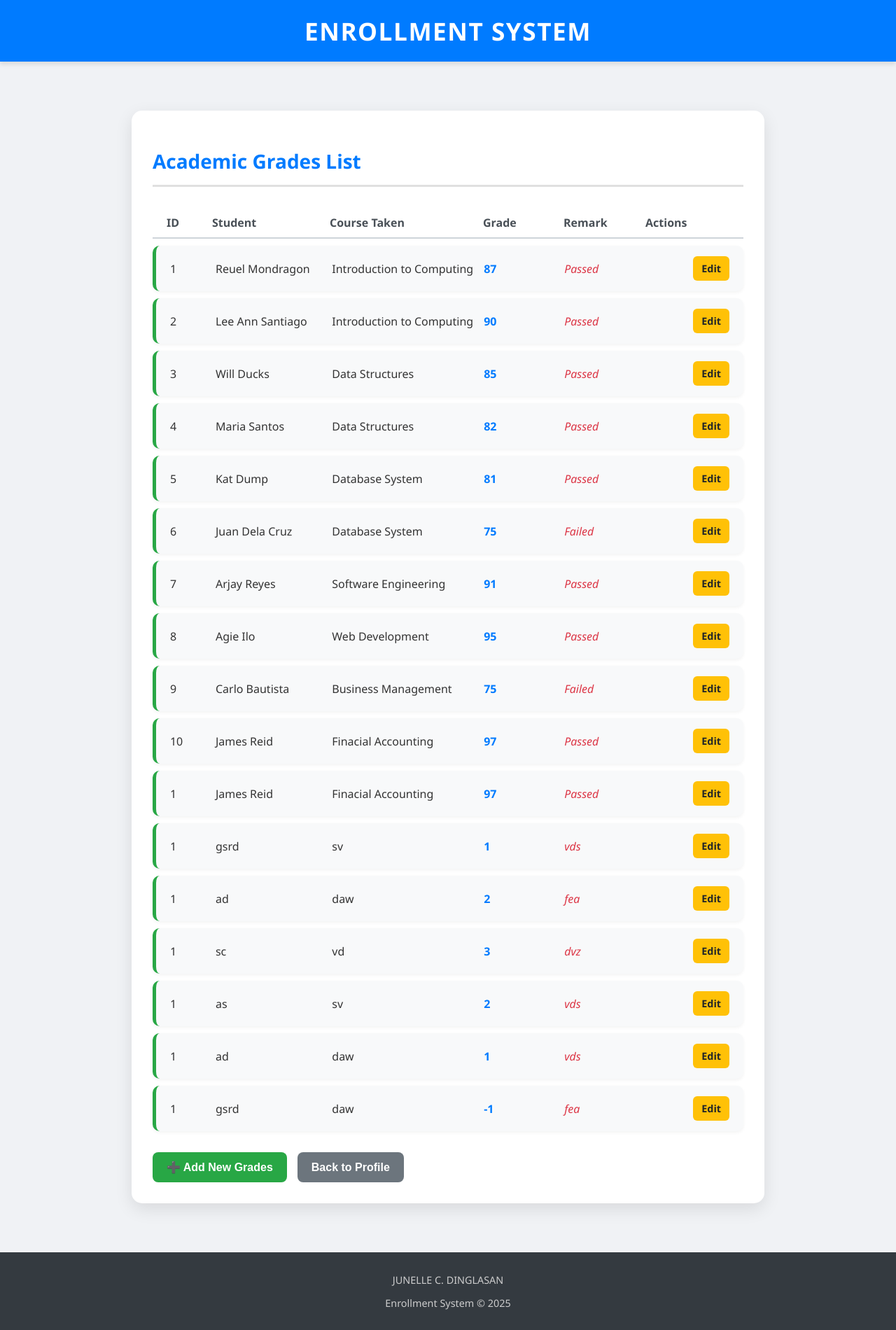
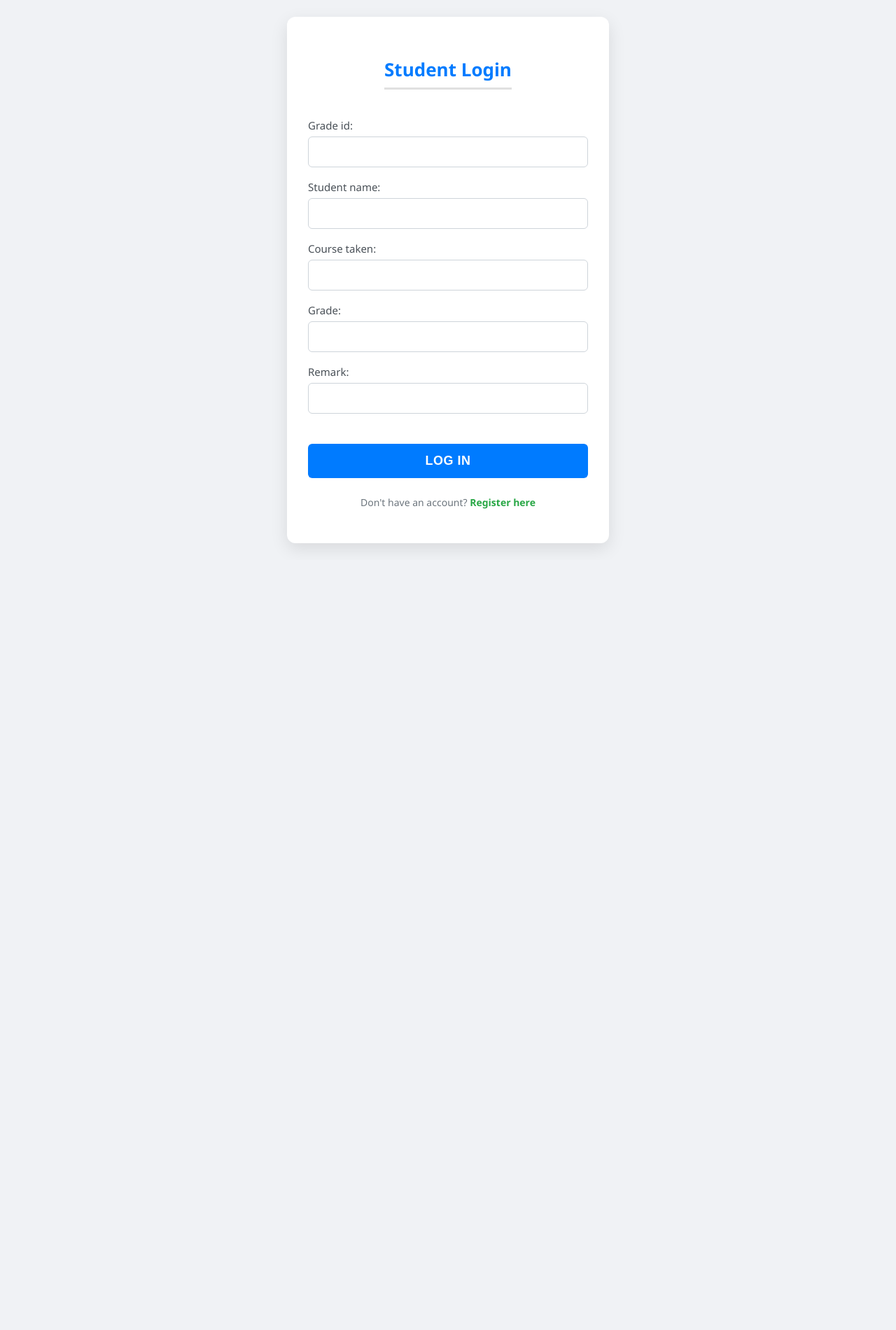
Before and after one commit to junelledinglasan/FINALS_ACTIVITY_5_ITPS309, a Django app: template enrollment/online_enrollment/templates/grades_list.html in a window 1280 px wide. Shown: the whole page at 70% size. After the commit the page ends 784 px from the top, so only its background shows below. Run offline with Django 5.2, Linux system fonts and the light colour scheme; the template is opened without the code that fills it: values that come from a table or form of the project are taken from there, others are empty; data comes from the database, SQL or seed files in the repository.

Commit message:
Update grades_list.html

```diff
--- a/enrollment/online_enrollment/templates/grades_list.html
+++ b/enrollment/online_enrollment/templates/grades_list.html
@@ -1,193 +1,144 @@
-{% extends 'base.html' %}
-{% block title %} Student Grades List {% endblock %}
+<!DOCTYPE html>
+<html lang="en">
+<head>
+    <meta charset="UTF-8">
+    <meta name="viewport" content="width=device-width, initial-scale=1.0">
+    <title>User Login</title>
 
-{% block content %}
     <style>
-    /* General Layout */
+        /* Palettes: #007bff (Primary Blue - Login Accent), #f8f9fa (Light Background) */
+
+        /* 1. General Body and Layout */
         body {
-        background-color: #f0f2f5; /* Light background */
+            font-family: 'Segoe UI', Tahoma, Geneva, Verdana, sans-serif;
+            background-color: #f0f2f5; /* Modern, clean background */
+            margin: 0;
+            padding: 0;
+            display: flex;
+            justify-content: center;
+            align-items: center;
+            min-height: 100vh;
+            color: #333;
         }
 
-    .grades-container {
-        max-width: 900px; /* Slightly wider container */
-        margin: 50px auto;
-        padding: 30px;
+        /* 2. Container (The Card) */
+        .login-container {
+            max-width: 400px;
+            width: 90%; /* Responsive width */
+            padding: 35px 30px;
+            border-radius: 12px;
+            box-shadow: 0 8px 25px rgba(0, 0, 0, 0.1); /* Deeper shadow for a floating effect */
             background-color: #ffffff;
-        border-radius: 15px; /* Softer rounded corners */
-        box-shadow: 0 8px 25px rgba(0, 0, 0, 0.1);
-        font-family: 'Segoe UI', Tahoma, Geneva, Verdana, sans-serif;
+            text-align: center;
         }
 
-    h2 {
-        color: #007bff;
-        font-size: 28px;
+        .login-container h2 {
+            color: #007bff; /* Primary Blue accent for login */
+            margin-bottom: 25px;
+            font-size: 26px;
             font-weight: 600;
             border-bottom: 3px solid #e0e0e0;
-        padding-bottom: 15px;
-        margin-bottom: 30px;
+            display: inline-block;
+            padding-bottom: 8px;
         }
 
-    /* List Styling (The Grid/Table structure) */
-    .grades-list {
-        list-style: none;
-        padding: 0;
-        margin: 0;
+        /* 3. Styling the Form Fields ({{ form.as_p }}) */
+        .login-form p {
+            margin-bottom: 18px;
+            text-align: left;
         }
 
-    .grades-list li {
-        display: grid; /* Use CSS Grid for powerful column alignment */
-        grid-template-columns: 50px 1.5fr 2fr 100px 1fr 120px; /* Define column widths */
-        gap: 15px;
-        align-items: center;
-        padding: 15px 20px;
-        margin-bottom: 10px;
-        background-color: #f8f9fa;
-        border-radius: 10px;
-        border-left: 5px solid #28a745;
-        box-shadow: 0 2px 5px rgba(0, 0, 0, 0.05);
-        transition: background-color 0.2s;
+        .login-form label {
+            display: block;
+            font-weight: 500;
+            margin-bottom: 6px;
+            color: #495057;
+            font-size: 15px;
         }
 
-    .grades-list li:hover {
-        background-color: #e9ecef;
+        .login-form input {
+            width: 100%;
+            padding: 12px;
+            border: 1px solid #ced4da;
+            border-radius: 6px;
+            box-sizing: border-box;
+            font-size: 16px;
+            transition: border-color 0.3s, box-shadow 0.3s;
         }
 
-    /* Header for the List (optional, for better table visualization) */
-    .list-header {
-        display: grid;
-        grid-template-columns: 50px 1.5fr 2fr 100px 1fr 120px;
-        gap: 15px;
-        padding: 10px 20px;
-        margin-bottom: 10px;
-        font-weight: bold;
-        color: #495057;
-        border-bottom: 2px solid #ced4da;
+        .login-form input:focus {
+            border-color: #007bff;
+            box-shadow: 0 0 0 0.2rem rgba(0, 123, 255, 0.25); /* Subtle glowing effect */
+            outline: none;
         }
 
-    /* Grade Details Styling */
-    .grade-item span {
-        white-space: nowrap;
-        overflow: hidden;
-        text-overflow: ellipsis;
-        color: #343a40;
+        /* 4. Styling the Button */
+        .login-button {
+            width: 100%;
+            padding: 14px;
+            background-color: #007bff; /* Primary Blue */
+            color: white;
+            border: none;
+            border-radius: 6px;
+            font-size: 18px;
+            font-weight: 600;
+            cursor: pointer;
+            margin-top: 25px;
+            letter-spacing: 0.5px;
+            transition: background-color 0.3s, transform 0.1s, box-shadow 0.3s;
         }
 
-    .grade-score {
-        font-weight: bold;
-        color: #007bff; /* Blue for the actual grade */
+        .login-button:hover {
+            background-color: #0056b3;
+            box-shadow: 0 4px 10px rgba(0, 123, 255, 0.3);
         }
 
-    .grade-remark {
-        font-style: italic;
-        color: #dc3545; /* Red for important remarks */
+        .login-button:active {
+            transform: translateY(1px);
         }
 
-
-    /* Actions Column Styles */
-    .item-actions {
-        display: flex;
-        gap: 8px;
-        justify-content: flex-end;
-        align-items: center;
-        padding-left: 10px;
+        /* Ensure link inside button covers the entire button */
+        .login-button a {
+            color: inherit;
+            text-decoration: none;
+            display: block;
+            width: 100%;
+            height: 100%;
         }
 
-    .item-actions a {
-        padding: 8px 12px;
-        border-radius: 6px;
-        text-decoration: none;
-        font-size: 0.9em;
-        font-weight: 600;
-        transition: background-color 0.2s;
-        white-space: nowrap;
+        /* 5. Register Link */
+        .register-link-text {
+            margin-top: 25px;
+            font-size: 14px;
+            color: #6c757d;
         }
 
-    .edit-link {
-        background-color: #ffc107; /* Yellowish for Edit */
-        color: #212529;
-    }
-    .edit-link:hover {
-        background-color: #e0a800;
+        .register-link-text a {
+            color: #28a745; /* Green accent for registration link */
+            text-decoration: none;
+            font-weight: 600;
+            transition: color 0.2s;
         }
 
-    /* Added Delete Link Styling */
-    .delete-link {
-        background-color: #dc3545; /* Red for Delete */
-        color: white;
+        .register-link-text a:hover {
+            color: #218838;
+            text-decoration: underline;
         }
-    .delete-link:hover {
-        background-color: #c82333;
-    }
+    </style>
+</head>
+<body>
+    <div class="login-container">
+        <h2>Student Login</h2>
 
-    /* Button Group (Bottom buttons) */
-    .button-group {
-        margin-top: 30px;
-        display: flex;
-        gap: 15px;
-        justify-content: flex-start;
-    }
+        <form method="POST" class="login-form">
+            {% csrf_token %}
 
-    .action-button {
-        padding: 12px 20px;
-        border: none;
-        border-radius: 8px;
-        font-size: 1em;
-        font-weight: 600;
-        cursor: pointer;
-        transition: background-color 0.3s, transform 0.1s;
-    }
+            {{ form.as_p }}
 
-    .action-button a {
-        text-decoration: none;
-        color: white;
-    }
-    .add-button { background-color: #28a745; }
-    .add-button:hover { background-color: #218838; transform: translateY(-1px); }
-    .back-button { background-color: #6c757d; }
-    .back-button a { color: white; } /* Ensure text color is right for back button */
-    .back-button:hover { background-color: #5a6268; transform: translateY(-1px); }
-</style>
+            <button type="submit" class="login-button">LOG IN</button>
+        </form>
 
-<div class="grades-container">
-    <h2>Academic Grades List</h2>
-
-    <div class="list-header">
-        <span>ID</span>
-        <span>Student</span>
-        <span>Course Taken</span>
-        <span>Grade</span>
-        <span>Remark</span>
-        <span>Actions</span>
+        <p class="register-link-text">Don't have an account? <a href="{% url 'register' %}">Register here</a></p>
     </div>
-
-    <ul class="grades-list">
-        {% for grade in grades %}
-            <li>
-                <span>{{grade.Grade_id}}</span>
-                <span>{{grade.student_name}}</span>
-                <span>{{grade.course_taken}}</span>
-                <span class="grade-score">{{grade.grade}}</span>
-                <span class="grade-remark">{{grade.remark}}</span>
-
-                <span class="item-actions">
-                    <a href="{% url 'edit_grades' pk=grade.pk %}" class="edit-link">Edit</a>
-
-                </span>
-            </li>
-        {% empty %}
-            <p style="text-align: center; color: #6c757d; padding: 20px;">No grades found for this student.</p>
-        {% endfor %}
-    </ul>
-
-    <div class="button-group">
-        <button class="action-button add-button">
-            <a href="{% url 'add_grades' %}">➕ Add New Grades</a>
-        </button>
-        <button class="action-button back-button">
-            <a href="{% url 'student_profile' %}">Back to Profile</a>
-        </button>
-
-    </div>
-</div>
-
-{% endblock %}
+</body>
+</html>
```
Lines whose indentation alone changed are shown as unchanged.
